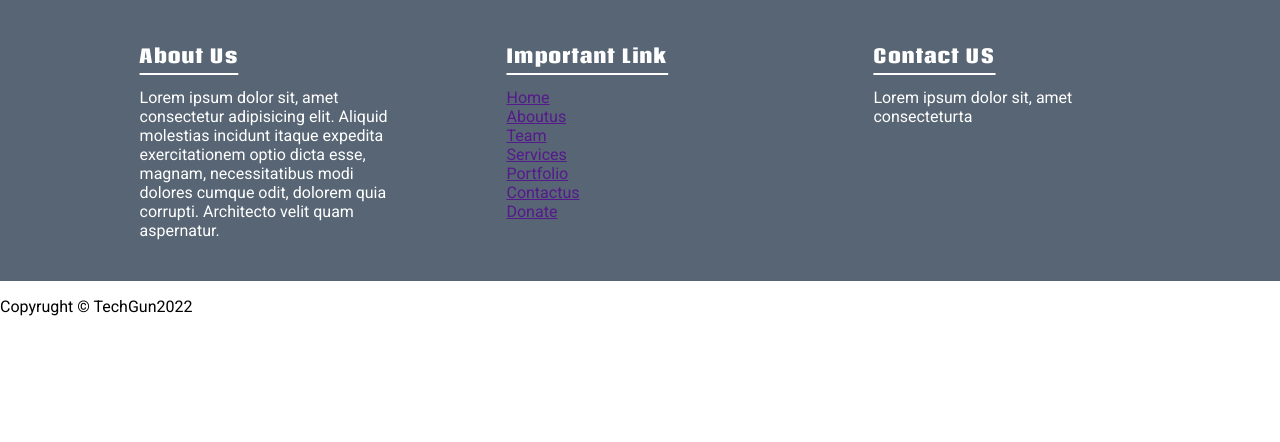
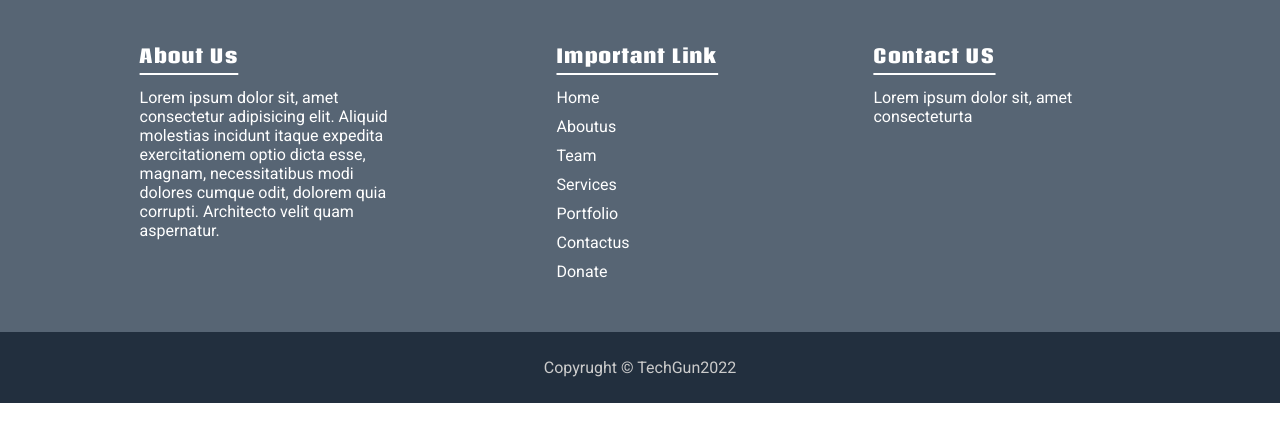
Before and after one commit to khizaralimerchant/psd_to_htmlproject, a plain HTML site: page index.html in a window 1280 px wide. Shown: the part 282-724 px from the top of the page. Drawn offline with Linux system fonts and the light colour scheme.

Commit message:
workcomplete

```diff
--- a/css/style.css
+++ b/css/style.css
@@ -126,3 +126,25 @@ body {
     list-style-type: none;
     padding: 0px;
 }
+
+#footer-menu li {
+    padding-bottom: 10px;
+}
+
+#footer-menu li a {
+    text-decoration: none;
+    color: white;
+}
+
+
+#footer-menu-container {
+    padding-left: 100px;
+}
+
+
+#copyright {
+    background-color: #222f3e;
+    text-align: center;
+    color: #cbcbcb;
+    padding: 10px;
+}
--- a/index.html
+++ b/index.html
@@ -79,7 +79,7 @@
                         dolorem quia corrupti. Architecto velit quam aspernatur.
                     </p>
                 </div>
-                <div class="div33">
+                <div class="div33" id="footer-menu-container">
                     <h3>Important Link</h3>
                     <ul id="footer-menu">
                         <li><a href="">Home</a></li>
```
